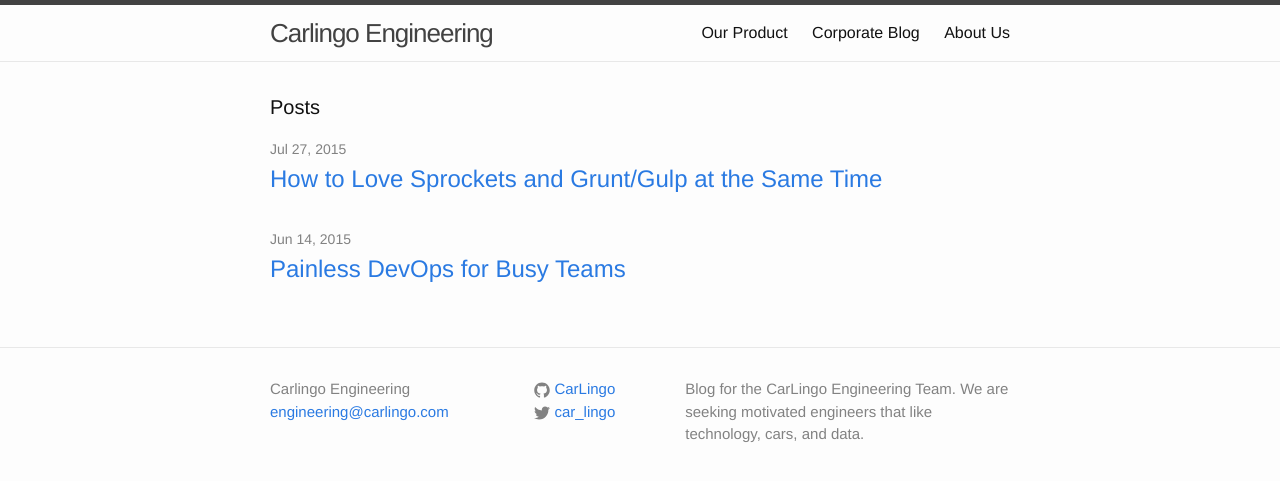
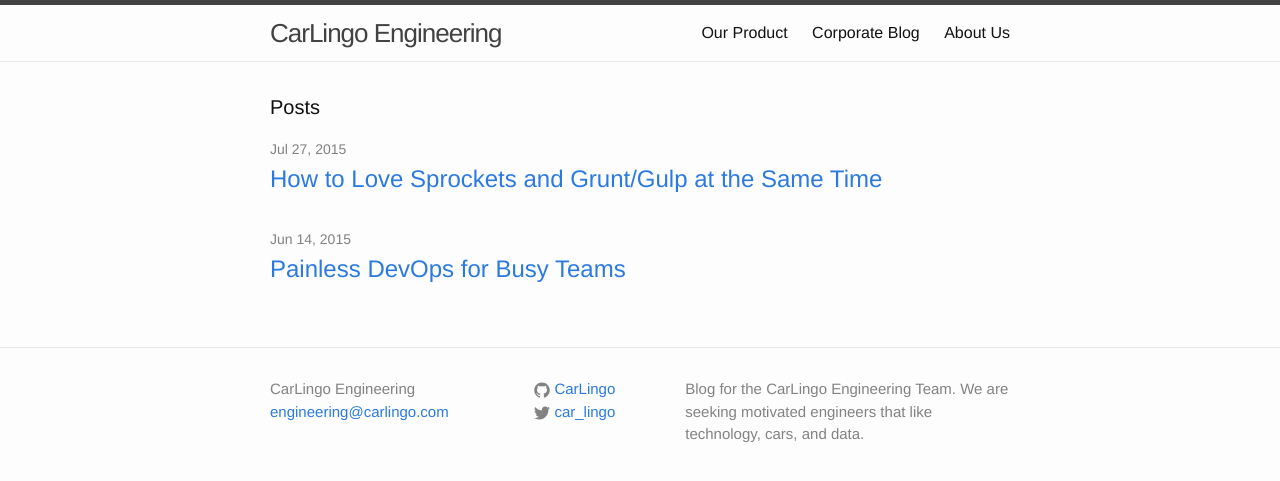
Before and after one commit to CarLingo/carlingo.github.io, a Jekyll site: the page built from index.html, in a window 1280 px wide. Shown: the top 481 px of the page. Built offline with Jekyll 4.4.1, drawn with Linux system fonts in a browser that asks for light colours.

```diff
--- a/_config.yml
+++ b/_config.yml
@@ -1,5 +1,5 @@
 # Site settings
-title: Carlingo Engineering
+title: CarLingo Engineering
 email: engineering@carlingo.com
 description: Blog for the CarLingo Engineering Team. We are seeking motivated engineers that like technology, cars, and data.
 baseurl: "" # the subpath of your site, e.g. /blog/
```
